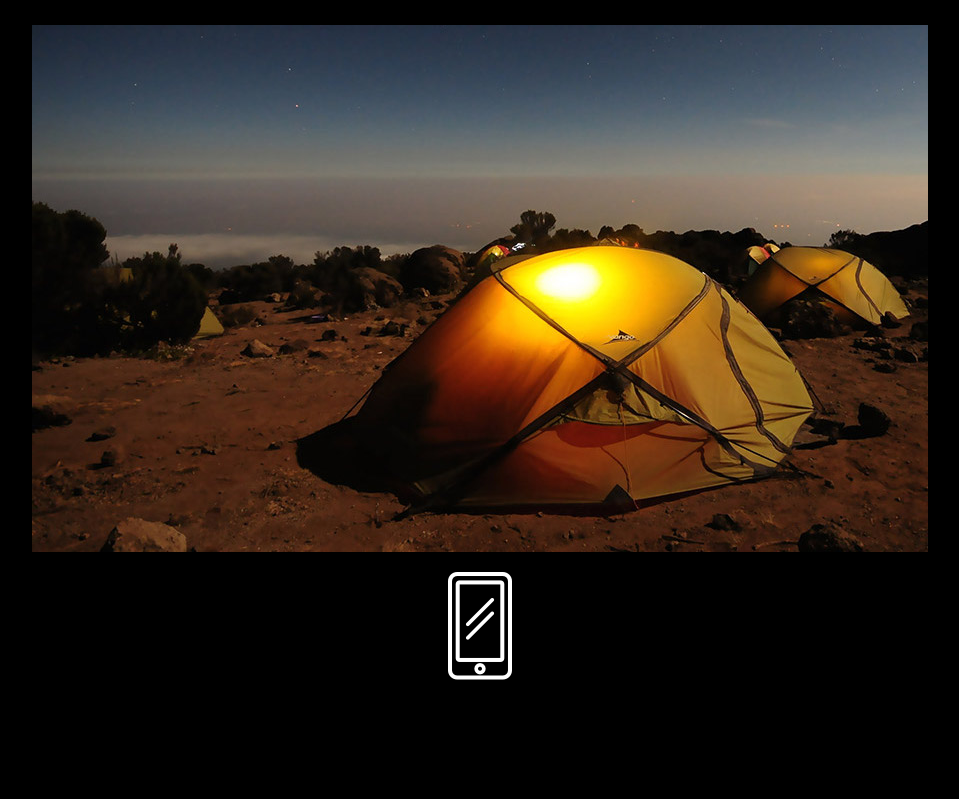
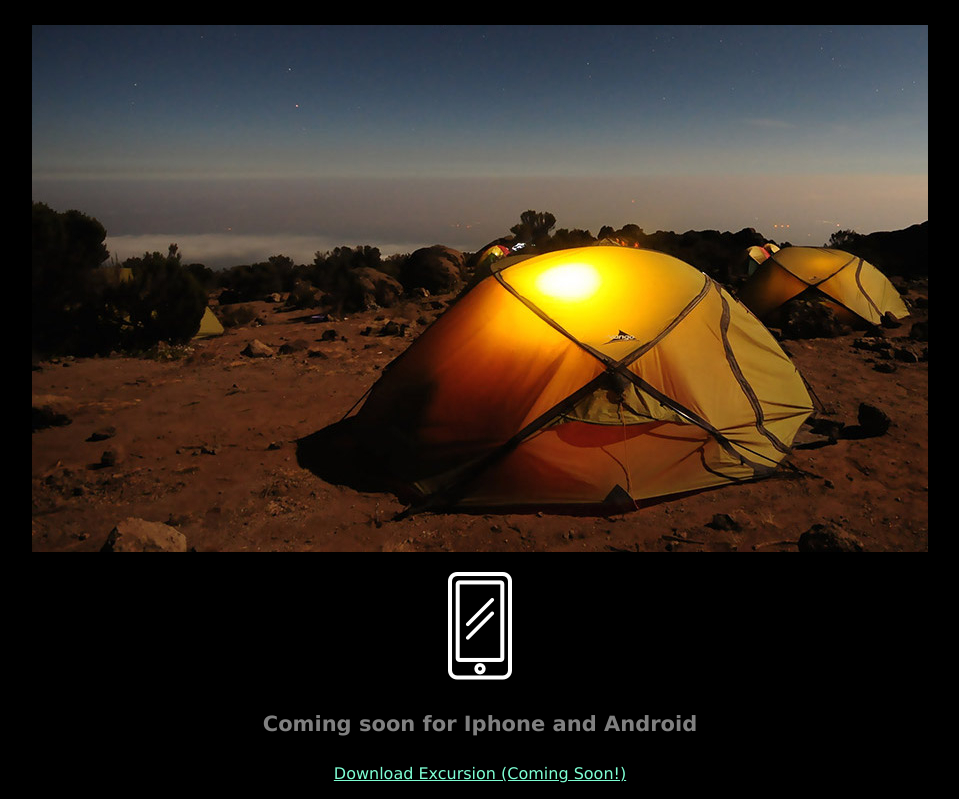
Before and after one commit to Soko77788/excursion, a plain HTML site: page Index.html in a window 1280 px wide. Shown: the part 433-1232 px from the top of the page, without its empty margins (160-1119 px from the left). Before the commit the page ends 1133 px from the top, so only its background shows below. Drawn offline with Linux system fonts and the light colour scheme.

Commit message:
footer text

```diff
--- a/Index.html
+++ b/Index.html
@@ -19,5 +19,6 @@
 <h4 class="header--sub-header">Excursion remembers places you like, and recommends new points of interest around you.</h4>
 <p><img src="resources/images/camp.jpg"> </p>
 <p><img src="resources/images/phone.png"></p>
-</body>
+</body><h4 class="header--sub-header">Coming soon for Iphone and Android</h4>
+<p><a class="link--cta" href="#">Download Excursion (Coming Soon!)</a></p>
 </html>
```
